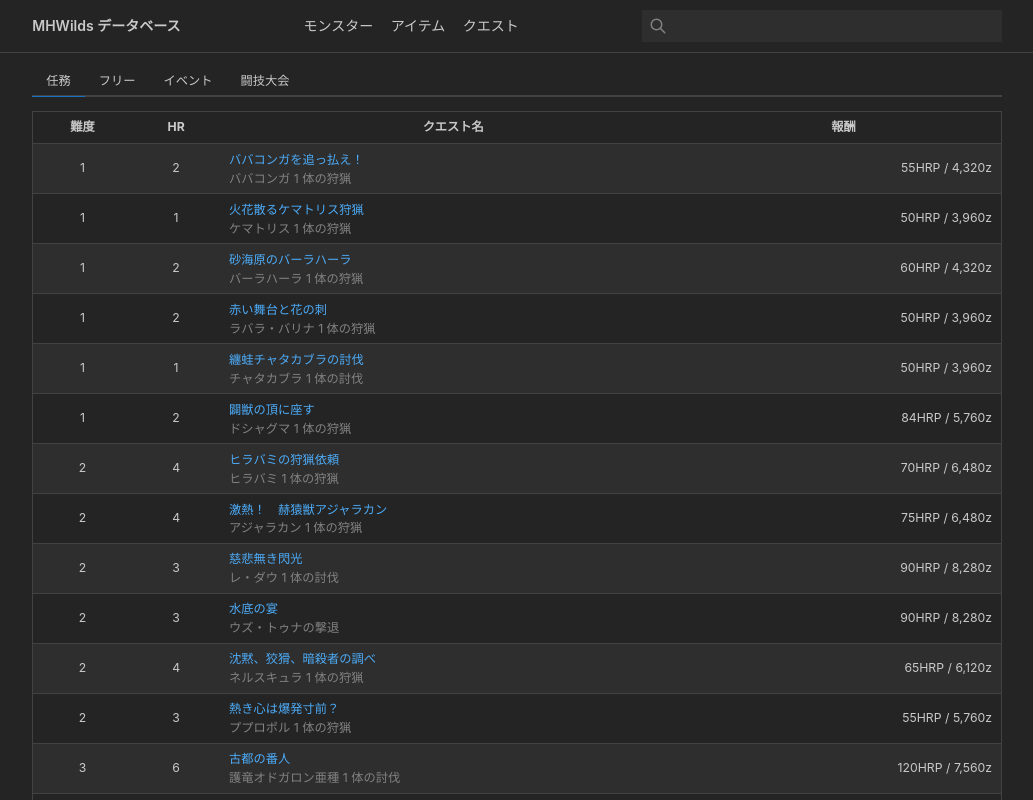
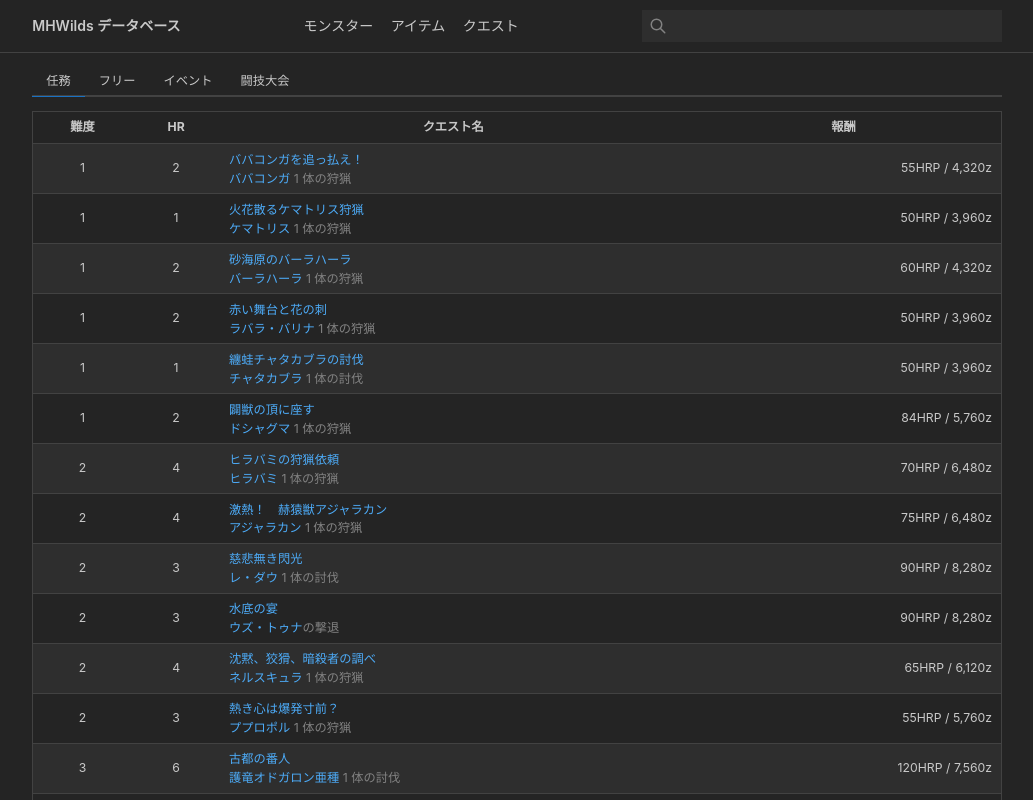
Before and after one commit to grassfieldk/monster-hunter-wilds-database, a React (Vite) app: page /quests in a window 1280 px wide. Shown: the top 800 px of the page, without its empty margins (123-1156 px from the left). Built offline with nearby package versions, Linux system fonts and the light colour scheme.

Commit message:
fix: クエスト目的のモンスター名をリンク

```diff
--- /dev/null
+++ b/src/components/QuestObjective.tsx
@@ -0,0 +1,39 @@
+import { Anchor } from '@mantine/core';
+import { Link } from 'react-router-dom';
+import type { Monster, Quest } from '../types';
+import { text } from '../data';
+import { formatQuestObjective } from '../formatters';
+
+function escapeRegExp(value: string) {
+  return value.replace(/[.*+?^${}()|[\]\\]/gu, '\\$&');
+}
+
+export function QuestObjective({ quest, monsters, breakOnComma = false }: { quest: Quest; monsters: Map<number, Monster>; breakOnComma?: boolean }) {
+  const objective = formatQuestObjective(quest.objective);
+  if (!objective) return '目的の情報はありません';
+
+  const names = new Map<string, number>();
+  for (const monster of monsters.values()) {
+    const name = text(monster.names);
+    if (name === '名称不明') continue;
+    names.set(name, monster.game_id);
+    names.set(formatQuestObjective(monster.names), monster.game_id);
+  }
+  for (const target of quest.target_monsters) {
+    if (!monsters.has(target.game_id)) continue;
+    const name = text(target.names);
+    names.set(name, target.game_id);
+    names.set(formatQuestObjective(target.names), target.game_id);
+  }
+  const alternatives = [...names.keys()].filter(Boolean).sort((a, b) => b.length - a.length);
+  const value = breakOnComma ? objective.replace(/、/gu, '\n') : objective;
+  if (!alternatives.length) return value;
+
+  const pattern = new RegExp(`(${alternatives.map(escapeRegExp).join('|')})`, 'gu');
+  return value.split(pattern).map((segment, index) => {
+    const monsterId = names.get(segment);
+    return monsterId === undefined
+      ? segment
+      : <Anchor key={index} component={Link} to={`/monsters/${monsterId}`}>{segment}</Anchor>;
+  });
+}
--- a/src/pages/QuestPage.tsx
+++ b/src/pages/QuestPage.tsx
@@ -1,13 +1,13 @@
 import { Badge, Box, Divider, Group, SimpleGrid, Stack, Text, Title } from '@mantine/core';
 import { useParams } from 'react-router-dom';
 import { text, useDatabase } from '../data';
-import { formatQuestObjective } from '../formatters';
 import { NotFoundPage } from './NotFoundPage';
 import { FormattedText } from '../components/FormattedText';
+import { QuestObjective } from '../components/QuestObjective';
 
 export function QuestPage() {
   const { id } = useParams();
-  const { questById, lookups } = useDatabase();
+  const { questById, lookups, monsterById } = useDatabase();
   const quest = questById.get(Number(id));
   if (!quest) return <NotFoundPage />;
 
@@ -29,9 +29,9 @@
       <section id="quest-basic">
         <Box mb="sm">
           <Text size="sm" c="dimmed">目的</Text>
-          <FormattedText size="sm" style={{ whiteSpace: 'pre-line' }}>
-                {quest.objective?.ja ? formatQuestObjective(quest.objective) : '目的の情報はありません'}
-          </FormattedText>
+          <Text size="sm" style={{ whiteSpace: 'pre-line' }}>
+            <QuestObjective quest={quest} monsters={monsterById} />
+          </Text>
         </Box>
         <FormattedText className="long-description" size="sm" style={{ whiteSpace: 'pre-line' }}>{text(quest.descriptions)}</FormattedText>
         <Divider my={{ base: 'sm', sm: 'md' }} />
--- a/src/pages/QuestsPage.tsx
+++ b/src/pages/QuestsPage.tsx
@@ -2,10 +2,10 @@
 import { useState } from 'react';
 import { Link } from 'react-router-dom';
 import { text, useDatabase } from '../data';
-import { formatQuestObjective } from '../formatters';
+import { QuestObjective } from '../components/QuestObjective';
 
 export function QuestsPage() {
-  const { quests } = useDatabase();
+  const { quests, monsterById } = useDatabase();
   const sorted = quests.filter((quest) => quest.category !== '調査').sort((a, b) => (a.difficulty ?? Number.MAX_SAFE_INTEGER) - (b.difficulty ?? Number.MAX_SAFE_INTEGER) || text(a.names).localeCompare(text(b.names), 'ja'));
   const categoryOrder = ['任務', 'フリー', 'イベント', '闘技大会', 'その他'] as const;
   const availableCategories = new Set(sorted.map((quest) => quest.category));
@@ -42,7 +42,7 @@
                   <Box>
                     <Anchor component={Link} to={`/quests/${quest.game_id}`} fw={500} display="block">{text(quest.names)}</Anchor>
                     <Text size="sm" c="dimmed" style={{ whiteSpace: 'pre-line' }}>
-                      {formatQuestObjective(quest.objective).replace(/、/gu, '\n')}
+                      <QuestObjective quest={quest} monsters={monsterById} breakOnComma />
                     </Text>
                   </Box>
                 </Table.Td>
```
